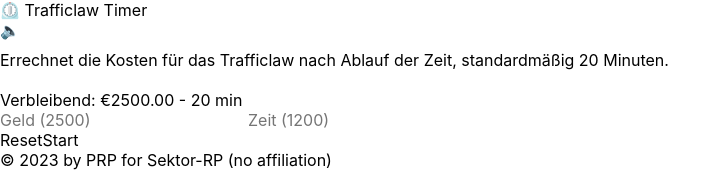
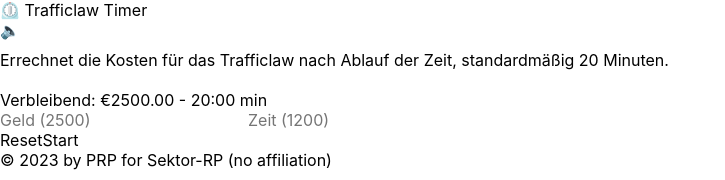
Before and after one commit to prpcodes/trafficlaw.lol, a React (Vite) app: page / in a window 1280 px wide. Shown: the top 180 px of the page, without its empty margins (0-725 px from the left). Built offline with nearby package versions, Linux system fonts and the light colour scheme.

Commit message:
fixed time display to display secounds

```diff
--- a/src/components/Remaining.tsx
+++ b/src/components/Remaining.tsx
@@ -3,7 +3,9 @@
     <p>
       Verbleibend:{' '}
       <b>
-        €{Number(money)?.toFixed(2) ?? 0} - {Math.floor(time / 60)}
+        €{Number(money)?.toFixed(2) ?? 0} -{' '}
+        {Math.floor(time / 60) < 10 ? '0' + Math.floor(time / 60) : Math.floor(time / 60)}:
+        {time % 60 < 10 ? '0' + (time % 60) : time % 60}{' '}
       </b>{' '}
       min
     </p>
```
